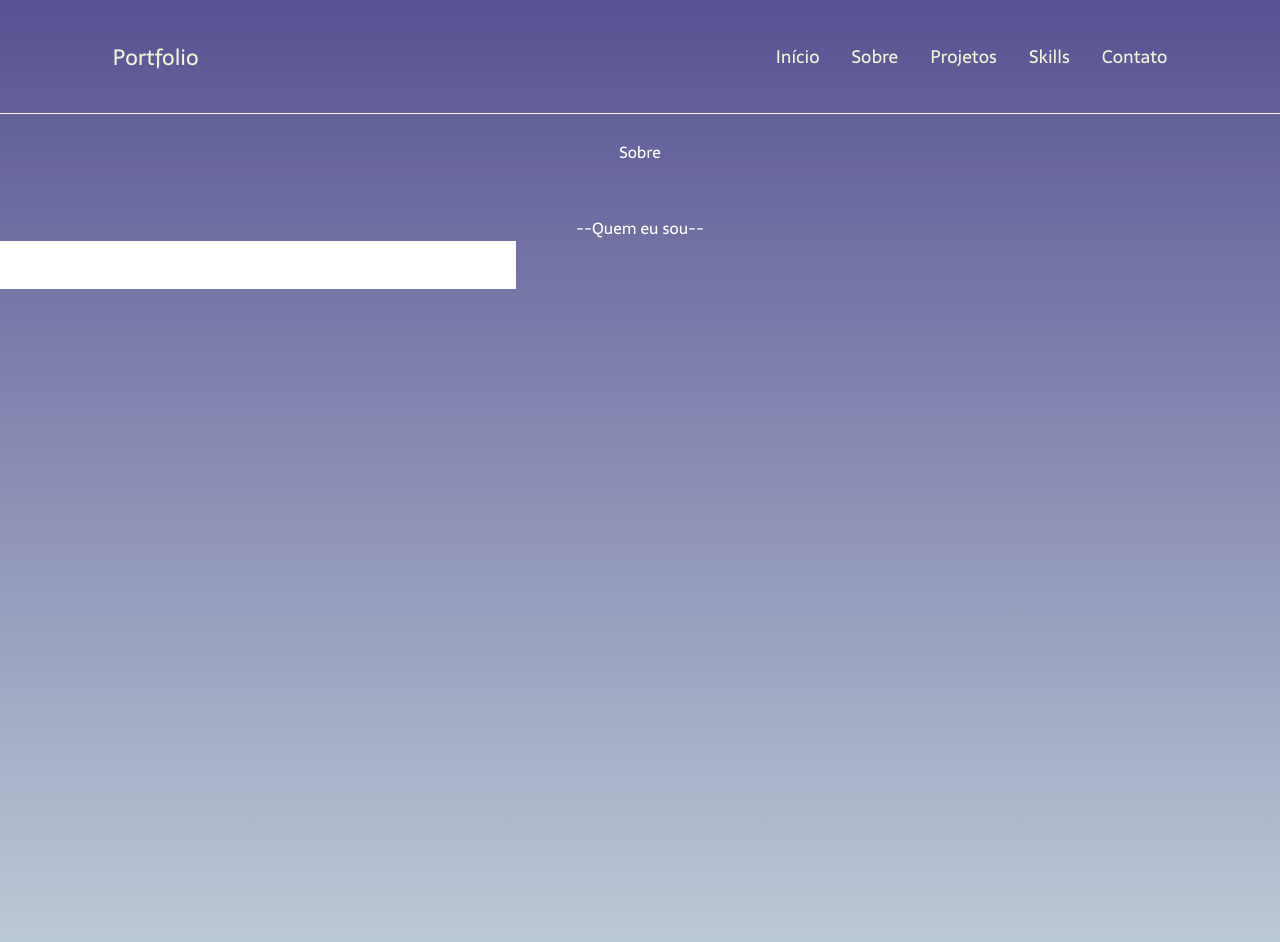
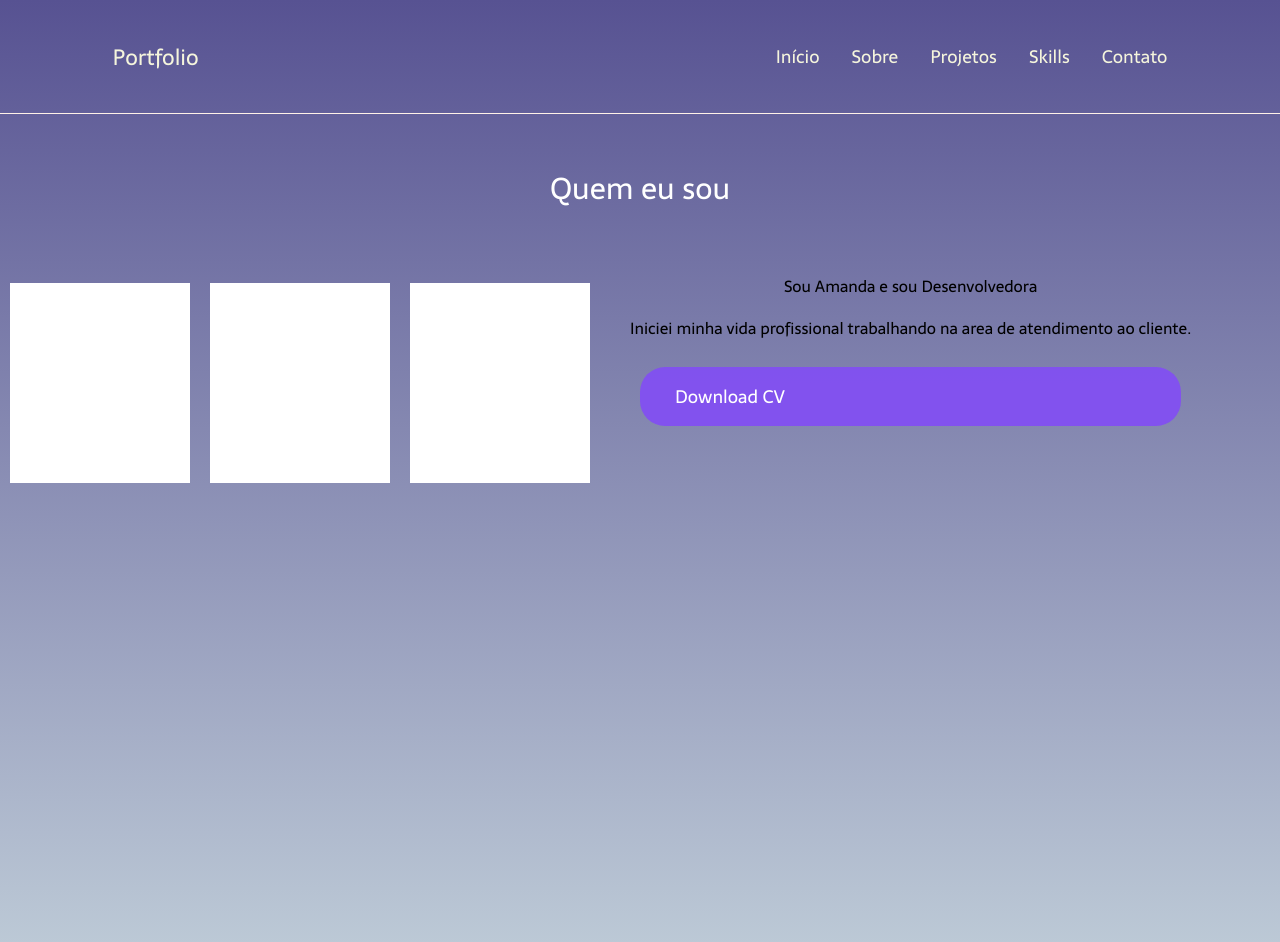
Before and after one commit to amandaresende/portfolio, a React (Create React App) app: page /about in a window 1280 px wide. Shown: the top 942 px of the page. Built offline with nearby package versions, Linux system fonts and the light colour scheme.

Commit message:
feat: Alterações no 'about'

```diff
--- a/src/views/About/About.css
+++ b/src/views/About/About.css
@@ -1,32 +1,60 @@
-.text-about {
+.text-principal {
     display: flex;
     flex-direction: column;
     justify-content: center;
     color: rgb(255, 255, 255);
     font-family: 'Sarala';
+    padding: 45px;
+    padding-top: 10px;
 }
 
-.first-text-about{
-    margin-top: 25px;
+.text-about{
+    display: flex;
+    flex-direction: column;
+    font-family: 'Sarala';
+    margin-left:30px ;
+}
+
+.text-about-about{
     text-align: center;
 }
 
-.second-text-about{
-    margin-top: 50px;
+.first-text-about {
+    font-size: 30px;
+    margin-top: 40px;
+    margin-bottom: 15px;
     text-align: center;
 }
 
-.background{
-    flex-grow: 1;
-    background-color:#fff;
+.background {
+
+    display: flex;
+    flex-direction: column;
+    margin: 10px;
+
+    background-color: #fff;
     color: #000;
-    padding:8px;
-    justify-content: space-between;
-
-    display:flex;
-    flex-direction:column;
-    flex-wrap: wrap;
-    max-width: 500px;
-    min-width: 500px;
+    padding: 100px 90px 100px 90px;
 
 }
+
+.algo {
+    display: flex;
+}
+
+.btn{
+    display: inline-block;
+    background: #824df5e8;;
+    color: #fff;
+    font-size: 18px;
+    font-weight: 500;
+    border: 2px solid #824df5e8;;
+    transition: all 0.3s ease;
+
+    border-radius: 25px;
+    margin: 10px;
+    padding: 15px 35px;
+    border: none;
+    outline: none;
+
+}
--- a/src/views/About/About.jsx
+++ b/src/views/About/About.jsx
@@ -5,16 +5,25 @@ import React from 'react'
 
 const About = props => (
     <div className="about">
-        <div className="text-about">
-            <span className="first-text-about">Sobre</span>
-            <span className="second-text-about">--Quem eu sou--</span>
+        <div className="text-principal">
+            <span className="first-text-about">Quem eu sou</span>
+
         </div>
 
-        <section>
-        <div className="background"></div>
-        <div className="background"></div>
-        <div className="background"></div>
-        </section>
+        <div className="algo">
+            <span className="background"></span>
+            <span className="background"></span>
+            <span className="background"></span>
+
+            <div class="text-about">
+                <div class="text-about-about">Sou Amanda e sou <span>Desenvolvedora</span> </div>
+                <p>Iniciei minha vida profissional trabalhando na area de atendimento ao cliente.
+                </p>
+                <a href="CV - Amanda Resende.pdf" class="btn" >Download CV</a>
+            </div>
+        </div>
+
+
 
 
     </div>
--- a/src/views/App.jsx
+++ b/src/views/App.jsx
@@ -5,6 +5,7 @@ import { BrowserRouter } from 'react-router-dom';
 
 import Menu from '../components/layout/Menu'
 import Content from '../components/layout/Content'
+
 
 const App = props => (
     <div className="App">
```
